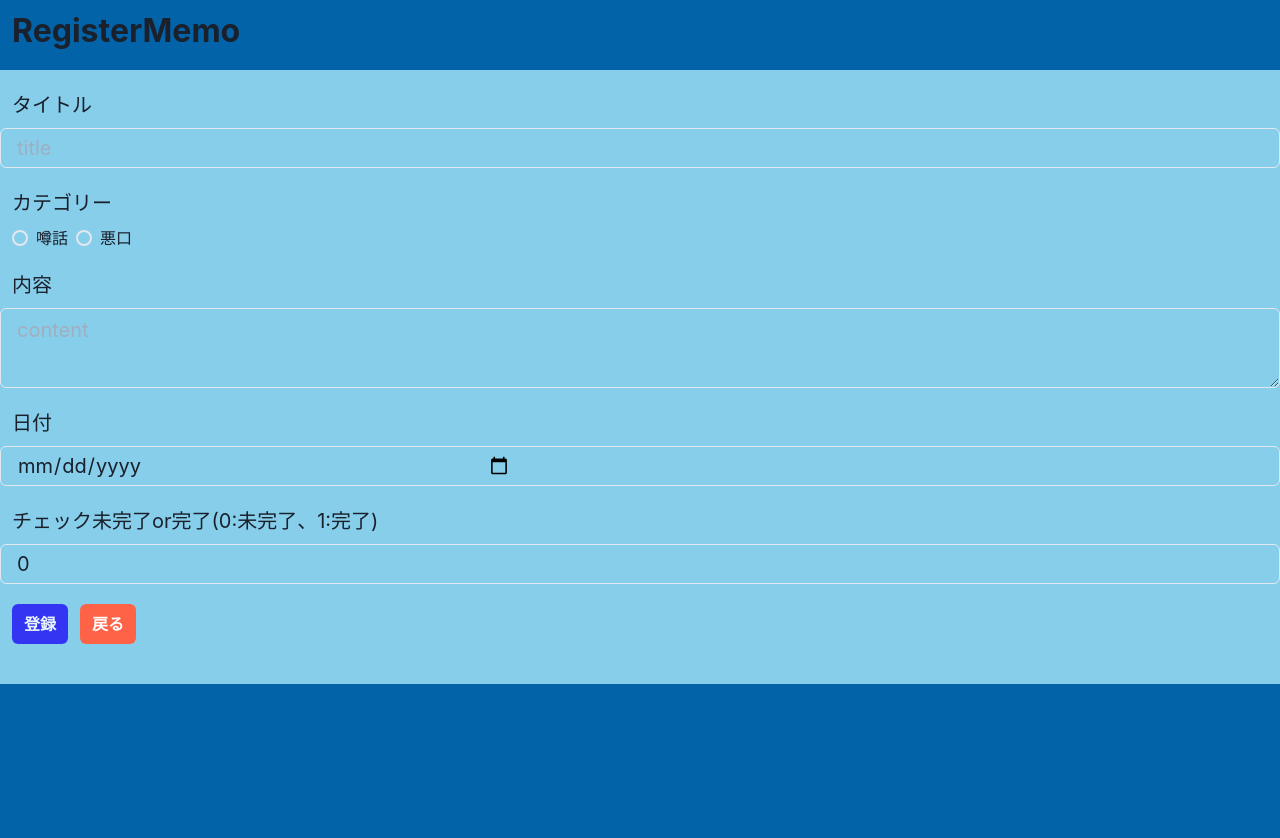
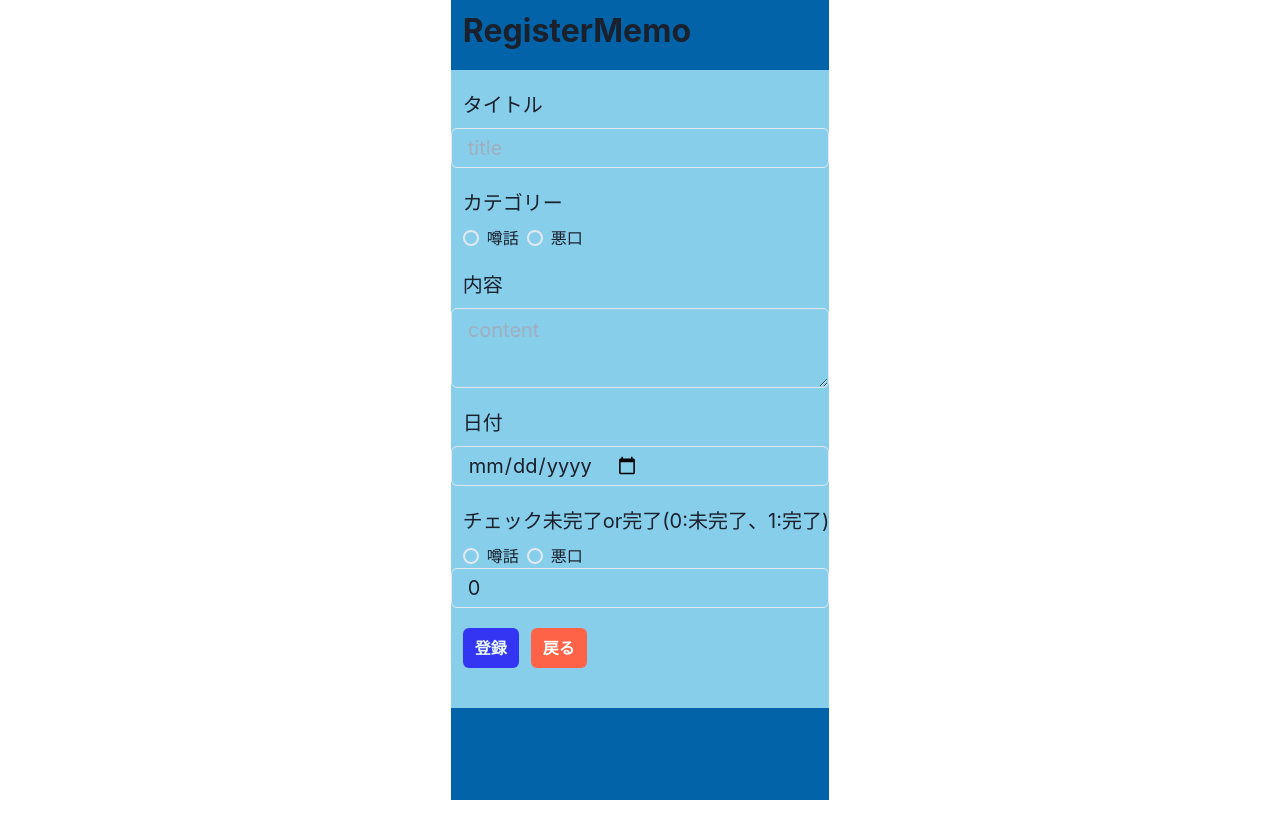
Before and after one commit to kojioki50/memo-story, a React (Create React App) app: page /memo/register in a window 1280 px wide. Shown: the top 838 px of the page. After the commit the page ends 800 px from the top, so only its background shows below. Built offline with nearby package versions, Linux system fonts and the light colour scheme; no server answers.

Commit message:
some issues remain

```diff
--- a/src/Button/PrimaryButton.tsx
+++ b/src/Button/PrimaryButton.tsx
@@ -10,7 +10,7 @@ type Props = {
 };
 
 export const PrimaryButton: VFC<Props> = memo((props) => {
-  const {  children, onClick, disabled = false, loading = false } = props;
+  const { children, onClick, disabled = false, loading = false } = props;
   return (
     <>
       <Button
--- a/src/hooks/memoTable.ts
+++ b/src/hooks/memoTable.ts
@@ -1,7 +1,7 @@
 import { useCallback } from "react";
 import { useRecoilState } from "recoil";
 import { axiosInstance } from "../axios/axiosInstance";
-import { recoileState } from "../recoile/recoileState";
+import { recoileState } from "../recoil/recoilState";
 import { memoType } from "../types/type1";
 
 
--- a/src/hooks/memoUpdate.ts
+++ b/src/hooks/memoUpdate.ts
@@ -4,7 +4,7 @@ import { axiosInstance } from "../axios/axiosInstance";
 import { memoTable } from "./memoTable";
 
 export const memoUpdate = () => {
-  const [load, setLoad] = useState(false)
+  const [load, setLoad] = useState(false);
   const { memoData } = memoTable();
   const toast = useToast();
   const token = localStorage.getItem("key");
@@ -45,7 +45,8 @@ export const memoUpdate = () => {
         .catch(() => {
           id ?? alert("IDが不正です");
           title === "" && alert("タイトルは必須です");
-          date !== String(date.match(/(\d{4})(\d{2})(\d[2])/)) && alert("日付の形式が不正です");
+          date !== String(date.match(/(\d{4})(\d{2})(\d[2])/)) &&
+            alert("日付の形式が不正です");
           mark !== Number(mark) && alert("マーク区分は数値で入力してください");
           setLoad(false);
         });
--- a/src/hooks/userAuth.ts
+++ b/src/hooks/userAuth.ts
@@ -1,27 +1,31 @@
-import { useCallback } from "react";
+import { useCallback, useState } from "react";
 import { useNavigate } from "react-router-dom";
 import { axiosInstance } from "../axios/axiosInstance";
 
 export const userAuth = () => {
+  const [loading, setLoading] = useState(false);
   const navigate = useNavigate();
-  const login = useCallback(async (email:string, passWord:string) => {
+  const login = useCallback(async (email: string, passWord: string) => {
+    setLoading(true);
     axiosInstance
       .post("/login", {
         email,
         password: passWord,
       })
       .then((response) => {
+        setLoading(false);
         navigate("memo");
         const token = response.data.access_token;
         localStorage.setItem("key", token);
       })
       .catch(() => {
         alert("ログインできません");
+        setLoading(false);
         navigate("");
       })
       .finally(() => {
         console.log("OK");
       });
   }, []);
-  return { login };
+  return { login, loading };
 };
--- a/src/pages/Login.tsx
+++ b/src/pages/Login.tsx
@@ -8,7 +8,6 @@ import {
   InputRightElement,
 } from "@chakra-ui/react";
 import React, { ChangeEventHandler, useState, VFC } from "react";
-// import { PrimaryButton } from "../Button/PrimaryButton";
 import { userAuth } from "../hooks/userAuth";
 
 export const Login: VFC = () => {
@@ -16,13 +15,14 @@ export const Login: VFC = () => {
   const handleClick = () => setShow(!show);
   const [textInput, setTextInput] = useState("");
   const [pass, setPass] = useState("");
+
   const textChange: ChangeEventHandler<HTMLInputElement> = (e) => {
     setTextInput(e.target.value);
   };
   const passChange: ChangeEventHandler<HTMLInputElement> = (e) => {
     setPass(e.target.value);
   };
-  const { login } = userAuth();
+  const { login, loading } = userAuth();
 
   const onClickLogin = () => {
     login(textInput, pass);
@@ -70,6 +70,7 @@ export const Login: VFC = () => {
             </InputRightElement>
           </InputGroup>
           <Button
+            isLoading={loading}
             _hover={{
               background: "white",
               color: "teal.500",
--- a/src/pages/Memo.tsx
+++ b/src/pages/Memo.tsx
@@ -1,6 +1,7 @@
 import {
   Box,
   Button,
+  Flex,
   Heading,
   Input,
   Stack,
@@ -13,7 +14,7 @@ import { useRecoilValue } from "recoil";
 import { PrimaryButton } from "../Button/PrimaryButton";
 import { memoSelect } from "../hooks/memoSelect";
 import { memoTable } from "../hooks/memoTable";
-import { recoileState } from "../recoile/recoileState";
+import { recoileState } from "../recoil/recoilState";
 import { memoType } from "../types/type1";
 import { EditModal } from "../user/EditModal";
 
@@ -42,7 +43,8 @@ export const Memo: VFC<Props> = memo((props) => {
 
   return (
     <>
-      <Stack h="100vw" w="100vw" bg="#0363A8" spacing={5}>
+      <Flex height="100%"  justify="center">
+      <Stack bg="#0363A8" spacing={5}>
         <Heading pt={3} ml={3} fontSize={{ base: "28px", sm: "32px" }}>
           Memo
         </Heading>
@@ -172,7 +174,8 @@ export const Memo: VFC<Props> = memo((props) => {
         ) : (
           <Text>該当するデータはありません。</Text>
         )}
-      </Stack>
+        </Stack>
+        </Flex>
     </>
   );
 });
--- a/src/pages/RegisterMemo.tsx
+++ b/src/pages/RegisterMemo.tsx
@@ -3,9 +3,17 @@ import { BackButton } from "../Button/BackButton";
 import { PrimaryButton } from "../Button/PrimaryButton";
 import { memoTable } from "../hooks/memoTable";
 import { memoRegister } from "../hooks/memoRegister";
-import { Box, Heading, Input, Radio, RadioGroup, Stack, Textarea } from "@chakra-ui/react";
+import {
+  Box,
+  Flex,
+  Heading,
+  Input,
+  Radio,
+  RadioGroup,
+  Stack,
+  Textarea,
+} from "@chakra-ui/react";
 import { useNavigate } from "react-router-dom";
-
 
 export const RegisterMemo: VFC = memo(() => {
   const { memoData } = memoTable();
@@ -15,9 +23,6 @@ export const RegisterMemo: VFC = memo(() => {
   const [description, setDescription] = useState("");
   const [category, setCategory] = useState("");
   const [backBtn, setBackbtn] = useState(false);
-
-
-
 
   const titleChange: ChangeEventHandler<HTMLInputElement> = (e) => {
     setTitle(e.target.value);
@@ -38,7 +43,7 @@ export const RegisterMemo: VFC = memo(() => {
     memoData();
   }, [memoData]);
 
-  const { registerInfo,load} = memoRegister();
+  const { registerInfo, load } = memoRegister();
   const onClickRegister = () => {
     registerInfo(title, category, description, date, mark);
   };
@@ -51,7 +56,8 @@ export const RegisterMemo: VFC = memo(() => {
 
   return (
     <>
-      <Stack h="100vw" w="100vw" bg="#0363A8" spacing={5}>
+      <Flex height="100vh" justify="center">
+        <Stack bg="#0363A8" spacing={5}>
           <Heading pt={3} ml={3} fontSize={{ base: "28px", md: "32px" }}>
             RegisterMemo
           </Heading>
@@ -116,7 +122,7 @@ export const RegisterMemo: VFC = memo(() => {
             </Box>
             <Input
               fontSize={{ base: "16px", md: "20px" }}
-            pr="60%"
+              pr="50%"
               type="date"
               value={date}
               onChange={onChangeDate}
@@ -130,6 +136,16 @@ export const RegisterMemo: VFC = memo(() => {
             >
               チェック未完了or完了(0:未完了、1:完了)
             </Box>
+            <RadioGroup onChange={setCategory} value={category}>
+              <Stack direction="row">
+                <Radio colorScheme="green" size="md" ml={3} value="噂話">
+                  噂話
+                </Radio>
+                <Radio colorScheme="green" size="md" value="悪口">
+                  悪口
+                </Radio>
+              </Stack>
+            </RadioGroup>
             <Input
               fontSize={{ base: "16px", md: "20px" }}
               type="number"
@@ -140,6 +156,16 @@ export const RegisterMemo: VFC = memo(() => {
               value={mark}
               placeholder="チェック未完了or完了(0:未完了、1:完了)"
             />
+            {/* <RadioGroup onChange={setMark} value={mark}>
+              <Stack direction="row">
+                <Radio colorScheme="green" size="md" ml={3} value="未完了">
+                  未完了
+                </Radio>
+                <Radio colorScheme="green" size="md" value="完了">
+                  完了
+                </Radio>
+              </Stack>
+            </RadioGroup> */}
             <PrimaryButton
               disabled={(backBtn && true) || load}
               loading={load}
@@ -156,6 +182,7 @@ export const RegisterMemo: VFC = memo(() => {
             </BackButton>
           </Box>
         </Stack>
+      </Flex>
     </>
   );
 });
--- a/src/user/EditModal.tsx
+++ b/src/user/EditModal.tsx
@@ -41,13 +41,11 @@ type Props = {
 };
 
 export const EditModal: VFC<Props> = memo((props) => {
-  const initialDate = new Date();
-
   const { memo, isOpen, onClose } = props;
   const [title, setTitle] = useState("");
   const [category, setCategory] = useState("");
   const [description, setDescription] = useState("");
-  const [date, setDate] = useState<any>(initialDate);
+  const [date, setDate] = useState("");
   const [mark, setMark] = useState<number | undefined>(0);
   const { updateInfo, load } = memoUpdate();
   const { deleteInfo, loading } = memoDelete();
```
Also changed, not shown: src/recoil/recoilState.ts (renamed from src/recoile/recoileState.ts), src/router/Router.tsx (indentation only). Lines whose indentation alone changed are shown as unchanged.
